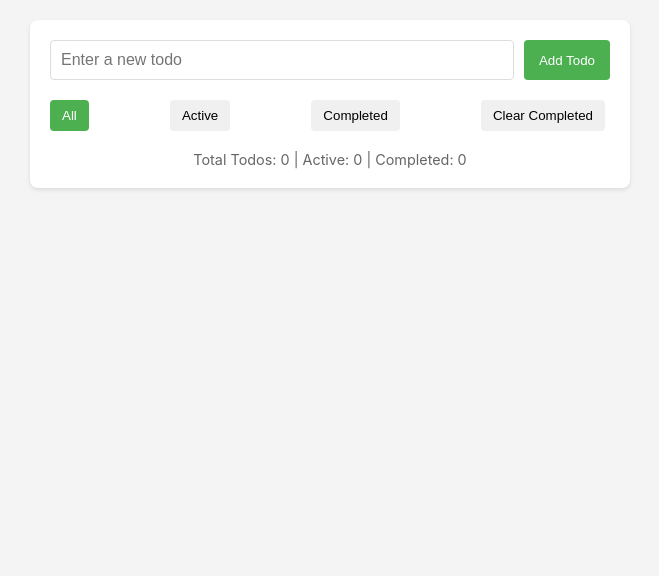
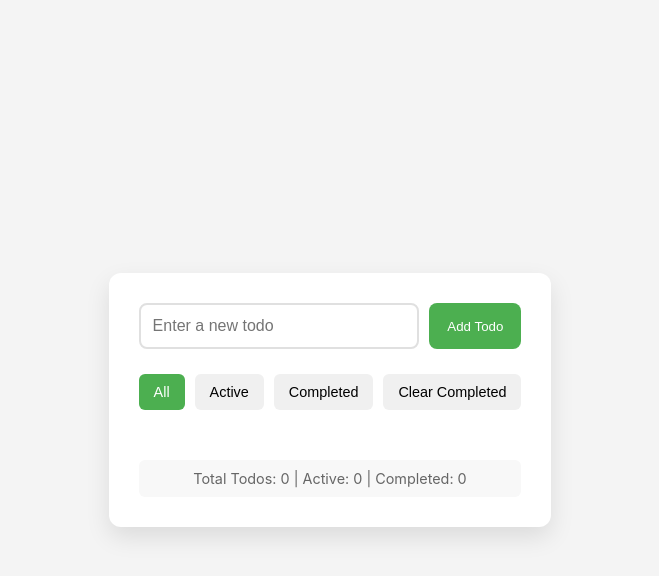
Before and after one commit to marcown10/test123445, a React (Vite) app: page / in a window 1280 px wide. Shown: the top 576 px of the page, without its empty margins (310-969 px from the left). Built offline with nearby package versions, Linux system fonts and the light colour scheme.

Commit message:
Auto-commit: deployment-trigger

```diff
--- a/src/index.css
+++ b/src/index.css
@@ -1,54 +1,86 @@
-body {
+html, body {
+      height: 100%;
+      margin: 0;
+      display: flex;
+      justify-content: center;
+      align-items: center;
+      background-color: #f4f4f4;
       font-family: -apple-system, BlinkMacSystemFont, 'Segoe UI', Roboto, Oxygen, Ubuntu, Cantarell, 'Open Sans', 'Helvetica Neue', sans-serif;
-      max-width: 600px;
-      margin: 0 auto;
+    }
+
+    #root {
+      width: 100%;
+      max-width: 500px;
       padding: 20px;
-      background-color: #f4f4f4;
     }
 
     .todo-container {
       background-color: white;
-      border-radius: 8px;
-      box-shadow: 0 2px 4px rgba(0, 0, 0, 0.1);
-      padding: 20px;
+      border-radius: 12px;
+      box-shadow: 0 10px 25px rgba(0, 0, 0, 0.1);
+      padding: 30px;
+      transition: all 0.3s ease;
+    }
+
+    .todo-container:hover {
+      box-shadow: 0 15px 35px rgba(0, 0, 0, 0.15);
+      transform: translateY(-5px);
     }
 
     .todo-input {
       display: flex;
-      margin-bottom: 20px;
+      margin-bottom: 25px;
     }
 
     .todo-input input {
       flex-grow: 1;
-      padding: 10px;
+      padding: 12px;
       font-size: 16px;
-      border: 1px solid #ddd;
-      border-radius: 4px;
+      border: 2px solid #e0e0e0;
+      border-radius: 8px;
       margin-right: 10px;
+      transition: border-color 0.3s ease;
+    }
+
+    .todo-input input:focus {
+      outline: none;
+      border-color: #4CAF50;
     }
 
     .todo-input button {
-      padding: 10px 15px;
+      padding: 12px 18px;
       background-color: #4CAF50;
       color: white;
       border: none;
-      border-radius: 4px;
+      border-radius: 8px;
       cursor: pointer;
+      transition: background-color 0.3s ease;
+    }
+
+    .todo-input button:hover {
+      background-color: #45a049;
     }
 
     .todo-filters {
       display: flex;
       justify-content: space-between;
-      margin-bottom: 20px;
+      margin-bottom: 25px;
+      flex-wrap: wrap;
+      gap: 10px;
     }
 
     .todo-filters button {
       background-color: #f0f0f0;
       border: none;
-      padding: 8px 12px;
-      border-radius: 4px;
+      padding: 10px 15px;
+      border-radius: 6px;
       cursor: pointer;
-      margin-right: 5px;
+      transition: all 0.3s ease;
+      font-size: 0.9em;
+    }
+
+    .todo-filters button:hover {
+      background-color: #e0e0e0;
     }
 
     .todo-filters button.active {
@@ -59,14 +91,21 @@ body {
     .todo-list {
       list-style-type: none;
       padding: 0;
+      max-height: 400px;
+      overflow-y: auto;
     }
 
     .todo-item {
       display: flex;
       justify-content: space-between;
       align-items: center;
-      padding: 10px;
+      padding: 12px;
       border-bottom: 1px solid #eee;
+      transition: background-color 0.3s ease;
+    }
+
+    .todo-item:hover {
+      background-color: #f9f9f9;
     }
 
     .todo-item.completed {
@@ -76,38 +115,70 @@ body {
 
     .todo-item .todo-actions {
       display: flex;
-      gap: 5px;
+      gap: 8px;
     }
 
     .todo-item button {
       background-color: #f44336;
       color: white;
       border: none;
-      padding: 5px 10px;
-      border-radius: 4px;
+      padding: 6px 12px;
+      border-radius: 6px;
       cursor: pointer;
+      transition: background-color 0.3s ease;
+      font-size: 0.9em;
     }
 
     .todo-item button:nth-child(2) {
       background-color: #2196F3;
     }
 
+    .todo-item button:hover {
+      opacity: 0.9;
+    }
+
     .edit-todo {
       display: flex;
-      gap: 5px;
+      gap: 8px;
       width: 100%;
     }
 
     .edit-todo input {
       flex-grow: 1;
-      padding: 8px;
-      border: 1px solid #ddd;
-      border-radius: 4px;
+      padding: 10px;
+      border: 2px solid #e0e0e0;
+      border-radius: 6px;
+      transition: border-color 0.3s ease;
+    }
+
+    .edit-todo input:focus {
+      outline: none;
+      border-color: #4CAF50;
     }
 
     .todo-summary {
-      margin-top: 20px;
+      margin-top: 25px;
       text-align: center;
       color: #666;
       font-size: 0.9em;
+      background-color: #f8f8f8;
+      padding: 10px;
+      border-radius: 6px;
     }
+
+    @media (max-width: 600px) {
+      .todo-container {
+        width: 95%;
+        margin: 0 auto;
+        padding: 20px;
+      }
+
+      .todo-filters {
+        flex-direction: column;
+        align-items: stretch;
+      }
+
+      .todo-filters button {
+        margin-bottom: 10px;
+      }
+    }
```
